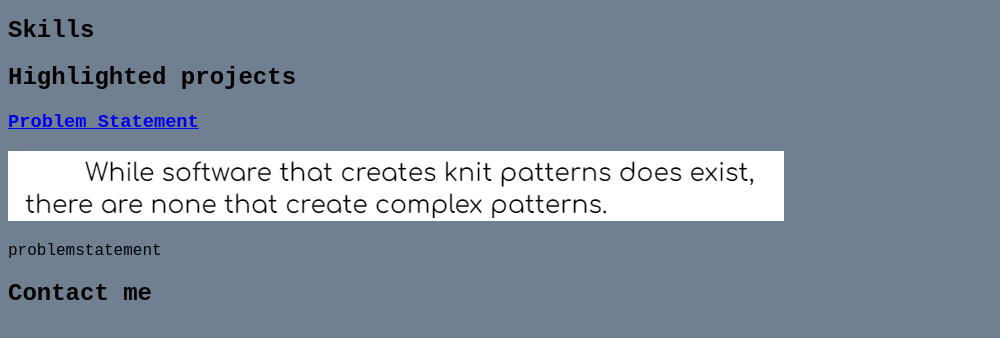
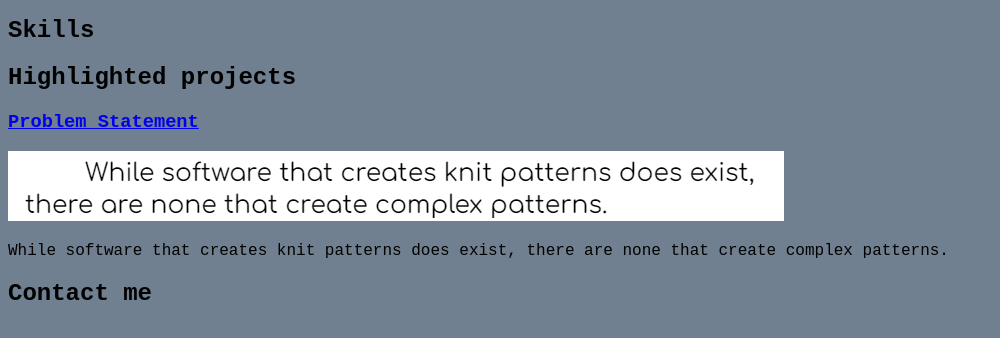
Before and after one commit to SarahySimental/SarahySimental.github.io, a plain HTML site: page index.html in a window 1280 px wide. Shown: the part 110-448 px from the top of the page, without its empty margins (0-1000 px from the left). Drawn offline with Linux system fonts and the light colour scheme.

Commit message:
trying to get pdg to work

```diff
--- a/index.html
+++ b/index.html
@@ -24,7 +24,7 @@
         <a href="files/ProblemStatement.pdf">
             <img src="images/problem-statement.png">
         </a>
-        <p>problemstatement</p>
+        <p>While software that creates knit patterns does exist, there are none that create complex patterns.</p>
         </section>
 
         </div>
```
